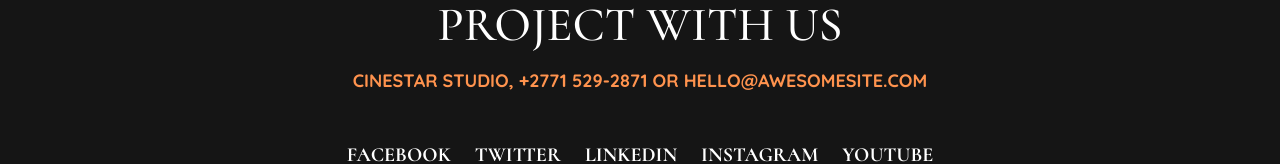
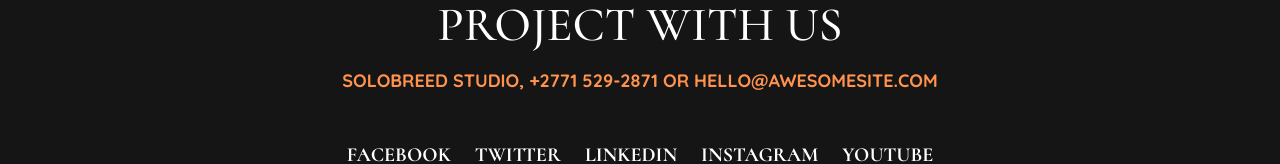
Before and after one commit to guguamanda/solo-breed, a website: page contact.html in a window 1280 px wide. Shown: the part 1784-1948 px from the top of the page. Drawn offline with Linux system fonts and the light colour scheme.

Commit message:
Update contact.html

```diff
--- a/contact.html
+++ b/contact.html
@@ -335,7 +335,7 @@
               HAVE IDEA IN YOUR MIND ? LET'S START YOUR PROJECT WITH US
             </h3>
             <h5 class="font-1 mb-5 fw-bold accent-color">
-              CINESTAR STUDIO, +2771 529-2871 OR HELLO@AWESOMESITE.COM
+              SOLOBREED STUDIO, +2771 529-2871 OR HELLO@AWESOMESITE.COM
             </h5>
             <div class="d-flex flex-row flex-wrap gap-4 justify-content-center">
               <a href="https://www.facebook.com" class="font-2 link-social"
```
